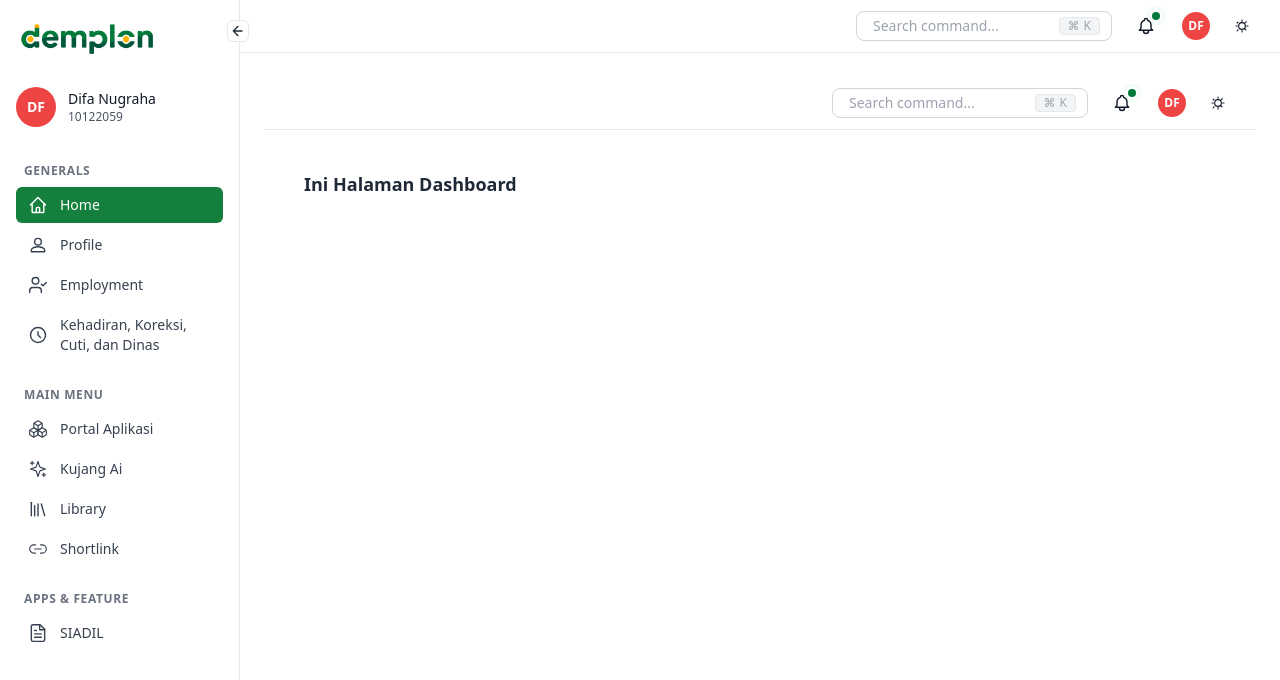
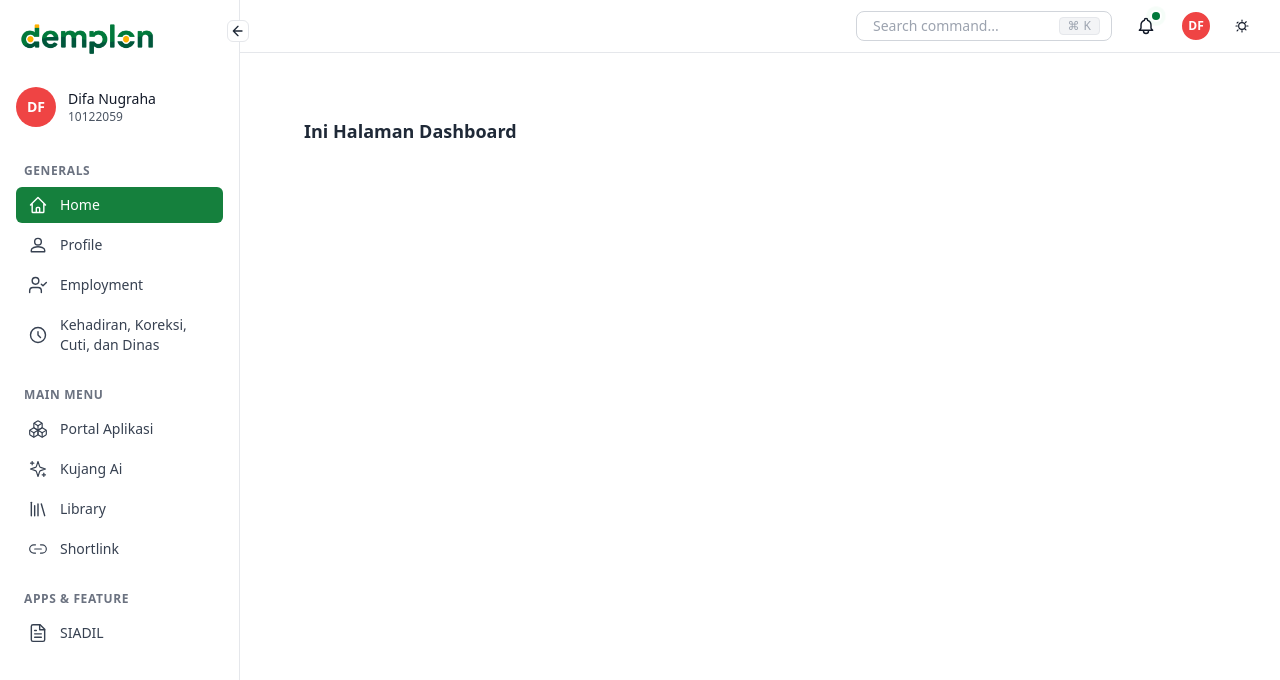
Before and after one commit to DifaaNug/web-siadil, a Next.js app: page /dashboard in a window 1280 px wide. Shown: the top 680 px of the page. Built offline with nearby package versions, Linux system fonts and the light colour scheme.

Commit message:
Remove SiadilHeader from dashboard page
The SiadilHeader component has been removed from the DashboardPage, simplifying the layout and reducing unnecessary wrapper elements.

```diff
--- a/src/app/dashboard/page.tsx
+++ b/src/app/dashboard/page.tsx
@@ -1,12 +1,9 @@
-import SiadilHeader from "@/components/SiadilHeader";
-
 export default function DashboardPage() {
   return (
-    <div className="min-h-screen">
-      <SiadilHeader />
+    <>
       <div className="py-10 px-10 font-bold text-gray-800 text-lg">
         Ini Halaman Dashboard
       </div>
-    </div>
+    </>
   );
 }
```
